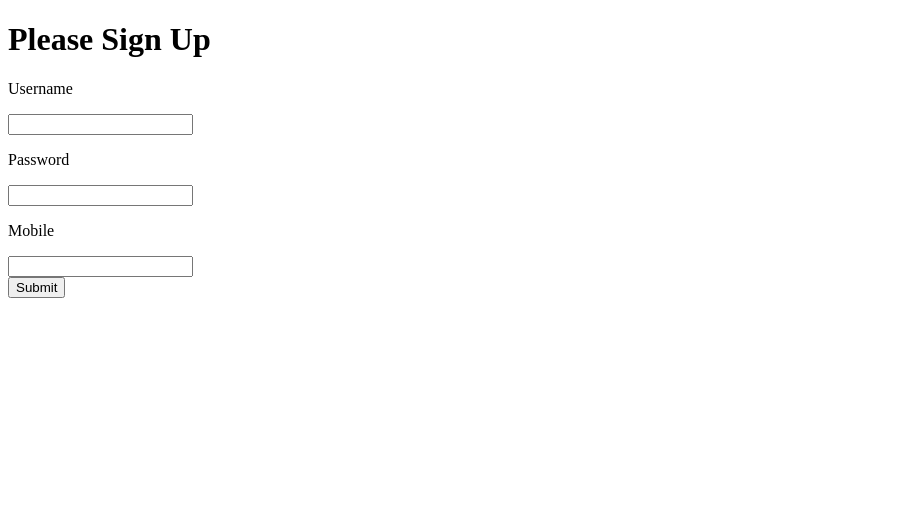
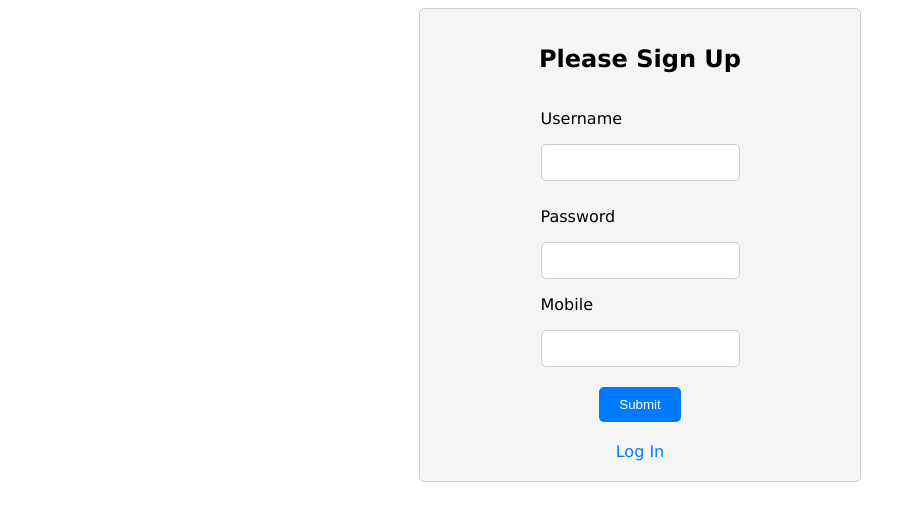
Before and after one commit to ibraheem15/Admin-Panel-with-Databases, a Next.js app: page /signup in a window 1280 px wide. Shown: the top 520 px of the page, without its empty margins (0-916 px from the left). Built offline with nearby package versions, Linux system fonts and the light colour scheme.

Commit message:
Added Css

```diff
--- a/pages/globals.css
+++ b/pages/globals.css
@@ -2,9 +2,9 @@
 @tailwind components;
 @tailwind utilities;
 
-.login-wrapper {
-    background-color: blue;
-    display: flex;
-    flex-direction: column;
-    align-items: center;
+/* Path: pages\login.js */
+
+.login-wrapper
+{
+    @apply bg-blue-500 flex flex-col items-center;
 }
--- a/pages/index.js
+++ b/pages/index.js
@@ -5,9 +5,9 @@ import Login from "./login";
 function index() {
   const [token, setToken] = useState();
 
-  if(!token) {
-    return <Login setToken={setToken} />
-  }
+  // if(!token) {
+  //   return <Login setToken={setToken} />
+  // }
   return (
     <div>
       <h1>Dashboard</h1>
--- a/pages/layout.js
+++ b/pages/layout.js
@@ -1,5 +1,5 @@
 // These styles apply to every route in the application
-import './globals.css'
+import "./global.css";
 
 export const metadata = {
   title: 'Create Next App',
--- a/pages/signup.js
+++ b/pages/signup.js
@@ -1,5 +1,7 @@
 import axios from "axios";
 import React, { useState } from "react";
+import styles from "../styles/signup.module.css";
+import Link from "next/link";
 
 function signup() {
   const [data, setData] = useState({});
@@ -7,15 +9,13 @@ function signup() {
   const handleSubmit = async (e) => {
     e.preventDefault();
     try {
-      const response = await axios.post(
-        "http://localhost/api/user/save",
-        data
-      ).then((res) => {
-        console.log(res.data);
-        //redirect to login page
-        window.location.href = "/login";
-
-      });
+      const response = await axios
+        .post("http://localhost/api/user/save", data)
+        .then((res) => {
+          console.log(res.data);
+          //redirect to login page
+          window.location.href = "/login";
+        });
     } catch (error) {
       console.log(error);
     }
@@ -28,30 +28,76 @@ function signup() {
   };
 
   return (
-    <div className="login-wrapper">
-      <h1 className="">Please Sign Up</h1>
-      <form onSubmit={handleSubmit}>
-        <label>
+    // <div className={styles.login}>
+    //   <h1 className="">Please Sign Up</h1>
+    //   <form onSubmit={handleSubmit}>
+    //     <label>
+    //       <p>Username</p>
+    //       <input type="text" required onChange={handleChange} name="username" />
+    //     </label>
+    //     <label>
+    //       <p>Password</p>
+    //       <input
+    //         type="password"
+    //         required
+    //         onChange={handleChange}
+    //         name="password"
+    //       />
+    //     </label>
+    //     <label>
+    //       <p>Mobile</p>
+    //       <input type="text" required onChange={handleChange} name="mobile" />
+    //     </label>
+    //     <div>
+    //       <button type="submit">Submit</button>
+    //     </div>
+    //   </form>
+    // </div>
+    <div className={styles.login}>
+      <h1 className={styles.loginTitle}>Please Sign Up</h1>
+      <form className={styles.loginForm} onSubmit={handleSubmit}>
+        <label className={styles.formLabel}>
           <p>Username</p>
-          <input type="text" required onChange={handleChange} name="username" />
+          <input
+            type="text"
+            required
+            onChange={handleChange}
+            name="username"
+            className={styles.inputField}
+          />
         </label>
-        <label>
+        <label className="formLabel">
           <p>Password</p>
           <input
             type="password"
             required
             onChange={handleChange}
             name="password"
+            className={styles.inputField}
           />
         </label>
-        <label>
+        <label className="formLabel">
           <p>Mobile</p>
-          <input type="text" required onChange={handleChange} name="mobile" />
+          <input
+            type="text"
+            required
+            onChange={handleChange}
+            name="mobile"
+            className={styles.inputField}
+          />
         </label>
-        <div>
-          <button type="submit">Submit</button>
+        <div className={styles.submitButtonWrapper}>
+          <button type="submit" className={styles.submitButton}>
+            Submit
+          </button>
         </div>
       </form>
+      {/* login */}
+      <div className={styles.loginWrapper}>
+        <Link href="/login">
+          <a className={styles.signupLink}>Log In</a>
+        </Link>
+      </div>
     </div>
   );
 }
--- a/styles/login.css
+++ /dev/null
@@ -1,6 +0,0 @@
-.login-wrapper {
-    background-color: blue;
-    display: flex;
-    flex-direction: column;
-    align-items: center;
-}
--- /dev/null
+++ b/styles/login.module.css
@@ -0,0 +1,61 @@
+/* .login {
+    display: flex;
+    flex-direction: column;
+    align-items: center;
+} */
+
+.login {
+  font-family: "Lucida Sans", "Lucida Sans Regular", "Lucida Grande",
+    "Lucida Sans Unicode", Geneva, Verdana, sans-serif;
+  max-width: 400px;
+  margin: 0 auto;
+  padding: 20px;
+  border: 1px solid #ccc;
+  border-radius: 5px;
+  background-color: #f5f5f5;
+}
+
+.loginTitle {
+  text-align: center;
+  font-size: 24px;
+  margin-bottom: 20px;
+}
+
+.loginForm {
+  display: flex;
+  flex-direction: column;
+  align-items: center;
+}
+
+.formLabel {
+  margin-bottom: 10px;
+}
+
+.inputField {
+  padding: 10px;
+  border: 1px solid #ccc;
+  border-radius: 5px;
+}
+
+.submitButtonWrapper {
+  margin-top: 20px;
+}
+
+.submitButton {
+  padding: 10px;
+  background-color: #007bff;
+  color: #fff;
+  border: none;
+  border-radius: 5px;
+  cursor: pointer;
+}
+
+.loginWrapper {
+  text-align: center;
+  margin-top: 20px;
+}
+
+.signupLink {
+  color: #007bff;
+  text-decoration: none;
+}
--- /dev/null
+++ b/styles/signup.module.css
@@ -0,0 +1,58 @@
+.login {
+  font-family: "Lucida Sans", "Lucida Sans Regular", "Lucida Grande",
+    "Lucida Sans Unicode", Geneva, Verdana, sans-serif;
+  max-width: 400px;
+  margin: 0 auto;
+  padding: 20px;
+  border: 1px solid #ccc;
+  border-radius: 5px;
+  background-color: #f5f5f5;
+}
+
+.loginTitle {
+  text-align: center;
+  font-size: 24px;
+  margin-bottom: 20px;
+}
+
+.loginForm {
+  align-items: center;
+  display: flex;
+  flex-direction: column;
+}
+
+.formLabel {
+  margin-bottom: 10px;
+}
+
+.inputField {
+  padding: 10px;
+  border: 1px solid #ccc;
+  border-radius: 5px;
+}
+
+.submitButtonWrapper {
+  margin-top: 20px;
+  text-align: center;
+}
+
+.submitButton {
+  padding: 10px 20px;
+  background-color: #007bff;
+  color: #fff;
+  border: none;
+  border-radius: 5px;
+  cursor: pointer;
+}
+
+.loginWrapper {
+    text-align: center;
+    margin-top: 20px;
+  }
+
+
+.signupLink {
+  align-items: center;
+  color: #007bff;
+  text-decoration: none;
+}
```
Also changed, not shown: pages/login.js (+43 -16 lines).
